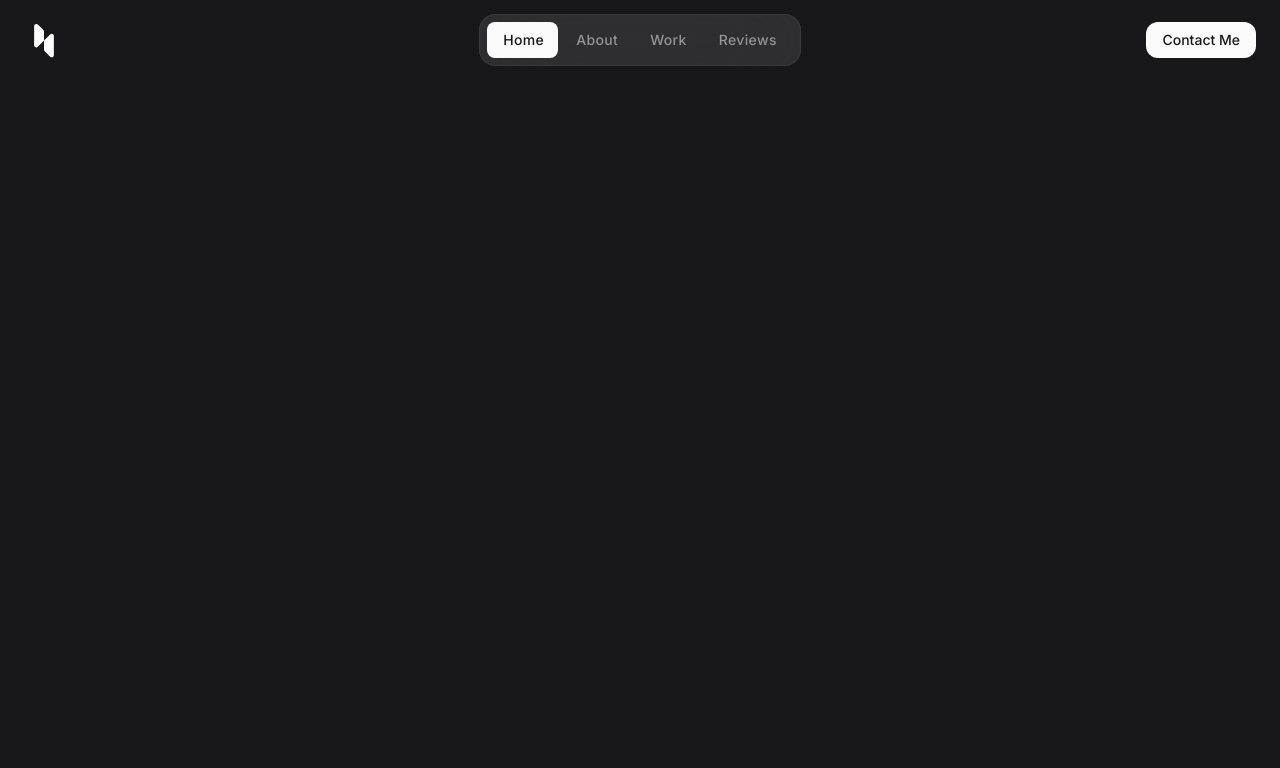
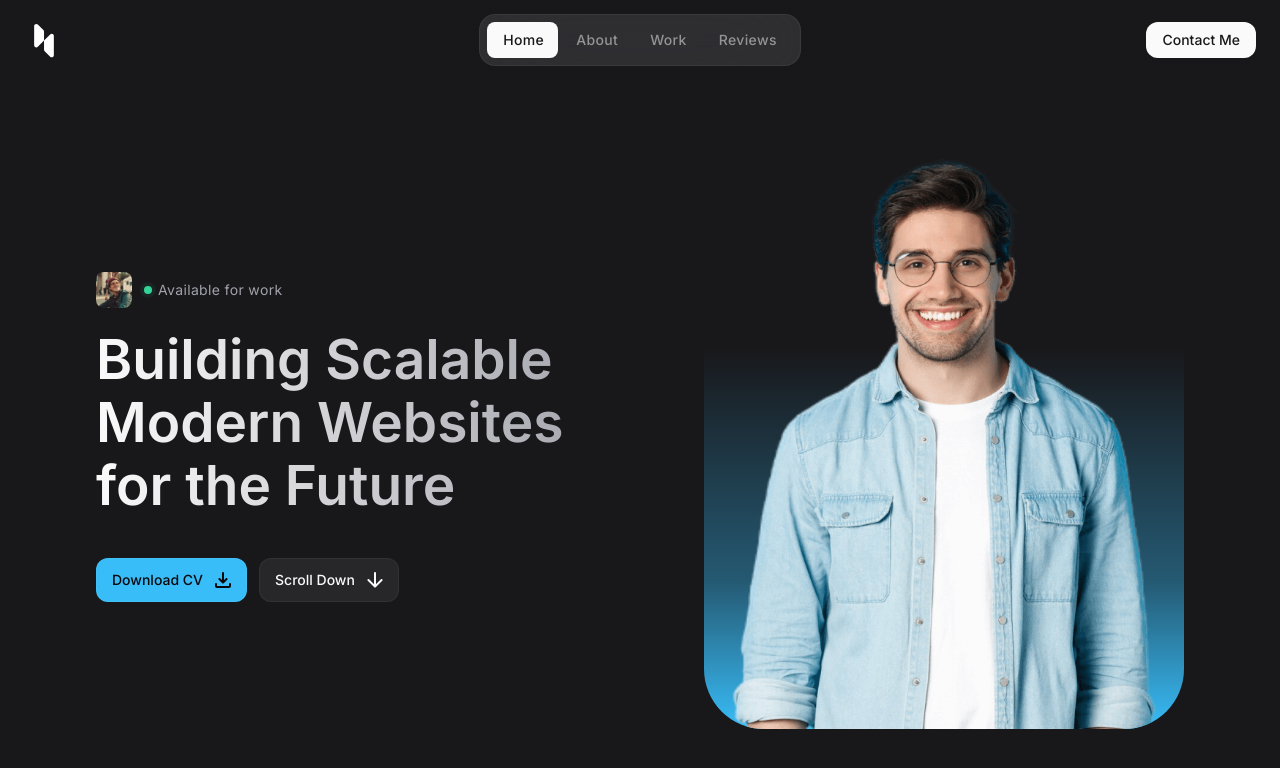
Before and after one commit to AQodS/new-portofolio, a React (Vite) app: page / in a window 1280 px wide. Shown: the top 768 px of the page. Built offline with nearby package versions, Linux system fonts and the light colour scheme.

Commit message:
feat: hero

```diff
--- a/src/App.jsx
+++ b/src/App.jsx
@@ -1,10 +1,15 @@
 import Header from "./components/Header";
-
+import Hero from "./components/Hero";
 
 const App = () => {
   return (
-    <Header />
-  )
+    <>
+      <Header />
+      <main>
+        <Hero />
+      </main>
+    </>
+  );
 };
 
 export default App;
--- /dev/null
+++ b/src/components/Button.jsx
@@ -0,0 +1,75 @@
+import PropTypes from "prop-types";
+
+const ButtonPrimary = ({ href, target = "_self", label, icon, classes }) => {
+  if (href) {
+    return (
+      <a href={href} target={target} className={"btn btn-primary " + classes}>
+        {label}
+        {icon ? (
+          <span className="material-symbols-rounded" aria-hidden="true">
+            {icon}
+          </span>
+        ) : undefined}
+      </a>
+    );
+  } else {
+    return (
+      <button className={"btn btn-primary " + classes}>
+        {label}
+        {icon ? (
+          <span className="material-symbols-rounded" aria-hidden="true">
+            {icon}
+          </span>
+        ) : undefined}
+      </button>
+    );
+  }
+};
+
+ButtonPrimary.propTypes = {
+  label: PropTypes.string.isRequired,
+  href: PropTypes.string,
+  target: PropTypes.string,
+  icon: PropTypes.string,
+  classes: PropTypes.string,
+};
+
+
+const ButtonOutline = ({ href, target = "_self", label, icon, classes }) => {
+  if (href) {
+    return (
+      <a href={href} target={target} className={"btn btn-outline " + classes}>
+        {label}
+        {icon ? (
+          <span className="material-symbols-rounded" aria-hidden="true">
+            {icon}
+          </span>
+        ) : undefined}
+      </a>
+    );
+  } else {
+    return (
+      <button className={"btn btn-primary " + classes}>
+        {label}
+        {icon ? (
+          <span className="material-symbols-rounded" aria-hidden="true">
+            {icon}
+          </span>
+        ) : undefined}
+      </button>
+    );
+  }
+};
+
+ButtonOutline.propTypes = {
+  label: PropTypes.string.isRequired,
+  href: PropTypes.string,
+  target: PropTypes.string,
+  icon: PropTypes.string,
+  classes: PropTypes.string,
+};
+
+export {
+  ButtonPrimary,
+  ButtonOutline
+};
--- /dev/null
+++ b/src/components/Hero.jsx
@@ -0,0 +1,57 @@
+import { ButtonPrimary, ButtonOutline } from "./Button";
+
+const Hero = () => {
+  return (
+    <section id="home" className="pt-28 lg:pt-36">
+      <div className="container items-center lg:grid lg:grid-cols-2 lg:gap-10">
+        <div>
+          <div className="flex items-center gap-3">
+            <figure className="img-box w-9 h-9 rounded-lg">
+              <img
+                src="/images/avatar-1.jpg"
+                width={40}
+                height={40}
+                alt="aqods"
+                className="img-cover"
+              />
+            </figure>
+
+            <div className="flex items-center gap-1.5 text-zinc-400 text-sm tracking-wide">
+              <span className="relative w-2 h-2 rounded-full bg-emerald-400">
+                <span className="absolute inset-0 rounded-full bg-emerald-400 animate-ping"></span>
+              </span>
+              Available for work
+            </div>
+          </div>
+
+          <h2 className="headline-1 max-w-[15ch] sm:max-w-[20ch] lg:max-w-[15ch] mt-5 mb-8 lg:mb-10">
+            Building Scalable Modern Websites for the Future
+          </h2>
+
+          <div className="flex items-center gap-3">
+            <ButtonPrimary label="Download CV" icon="download" />
+            <ButtonOutline
+              href="#about"
+              label="Scroll Down"
+              icon="arrow_downward"
+            />
+          </div>
+        </div>
+
+        <div className="hidden lg:block">
+          <figure className="w-full max-w-[480px] ml-auto bg-gradient-to-t from-sky-400 via-25% via-sky-400/40 to-65% rounded-[60px] overflow-hidden">
+            <img
+              src="/images/hero-banner.png"
+              width={656}
+              height={800}
+              alt="aqods hero"
+              className="w-full"
+            />
+          </figure>
+        </div>
+      </div>
+    </section>
+  );
+};
+
+export default Hero;
--- a/src/index.css
+++ b/src/index.css
@@ -15,12 +15,39 @@
 }
 
 /* --------------------------------- *\
+ * TYPHOGRAPHY
+\* --------------------------------- */
+
+.headline-1 {
+  @apply max-w-max;
+  background: -webkit-linear-gradient(0deg, #fafafa, #a1a1aa);
+  -webkit-background-clip: text;
+  -webkit-text-fill-color: transparent;
+}
+
+.headline-1 {
+  @apply text-5xl leading-tight font-semibold lg:text-[55px] lg:leading-[1.15];
+}
+
+/* --------------------------------- *\
  * UTILITIES
 \* --------------------------------- */
 
 .material-symbols-rounded {
   @apply w-[1em] h-[1em] overflow-hidden;
   font-variation-settings: "FILL" 0, "wght" 400, "GRAD" 0, "opsz" 24;
+}
+
+.container {
+  @apply px-4 mx-auto lg:px-8 xl:max-w-6xl;
+}
+
+.img-box {
+  @apply bg-zinc-700 overflow-hidden;
+}
+
+.img-cover {
+  @apply w-full h-full object-cover;
 }
 
 /* --------------------------------- *\
@@ -58,3 +85,15 @@
 .btn-secondary {
   @apply bg-zinc-50 text-zinc-900 active:bg-zinc-50/80;
 }
+
+.btn:has(.material-symbols-rounded) {
+  @apply pr-3;
+}
+
+.btn-primary {
+  @apply h-11 bg-sky-400 text-zinc-950 hover:bg-sky-300 active:bg-sky-400;
+}
+
+.btn-outline {
+  @apply h-11 bg-zinc-800 hover:bg-zinc-700 active:bg-zinc-800;
+}
```
